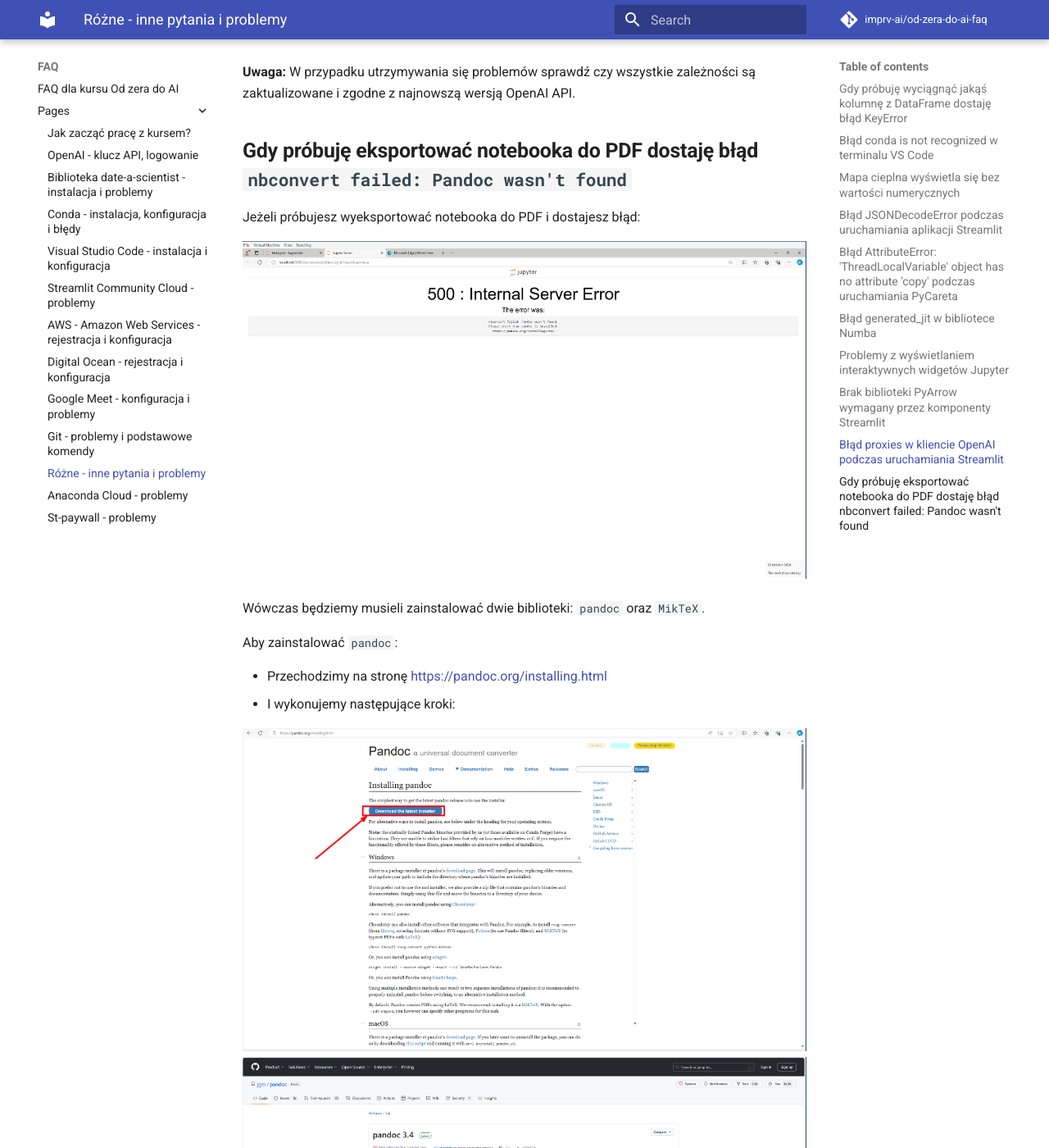
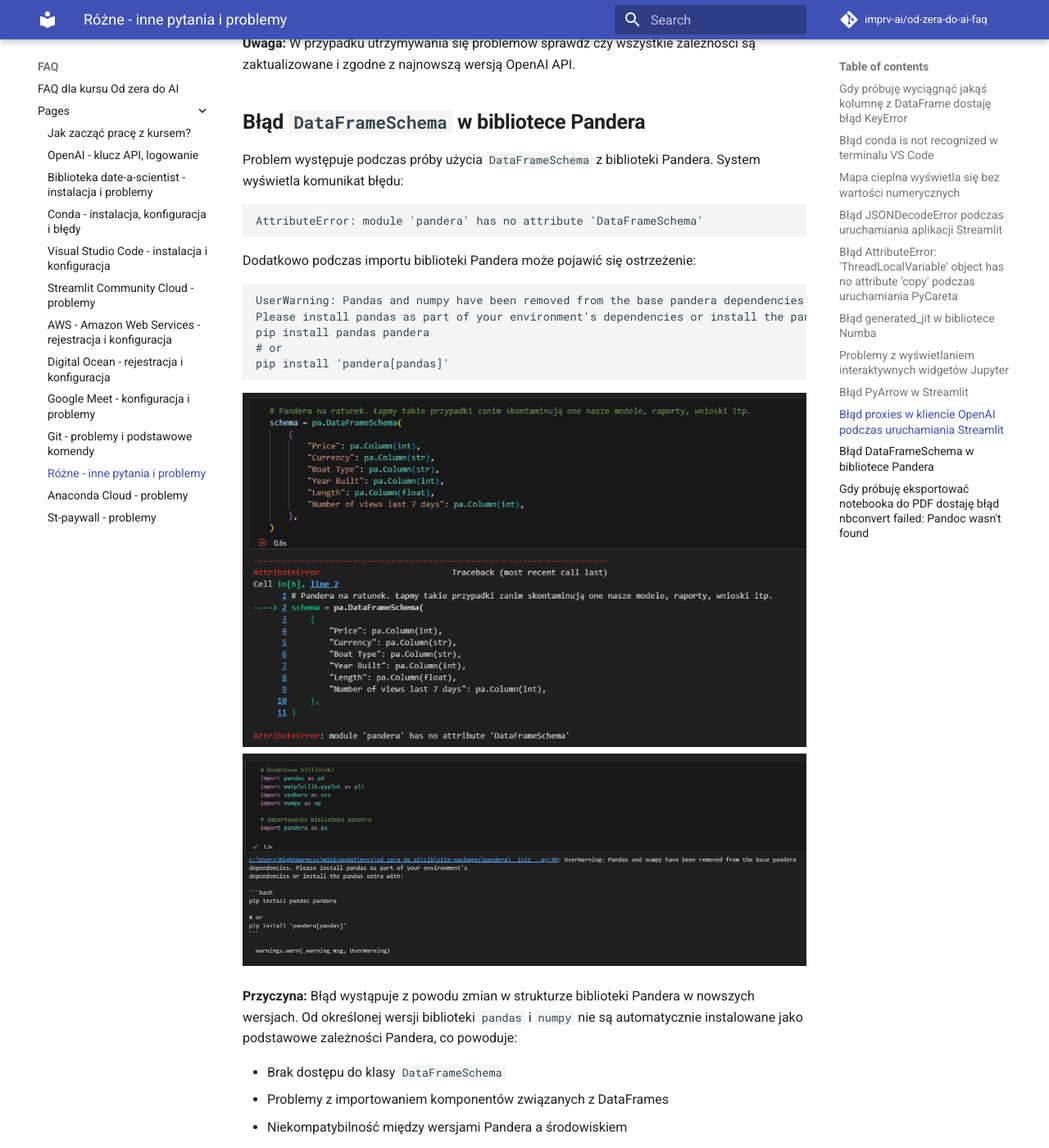
Before and after one commit to imprv-ai/od-zera-do-ai-faq, an MkDocs documentation site: the page built from docs/pages/11_misc.md, in a window 1280 px wide and 1400 px high, scrolled down 12446 px. Shown: the whole window at 82% size. Built offline with MkDocs 1.6.1 and Material for MkDocs 9.7.7, drawn with Linux system fonts in a browser that asks for light colours; comment, search, counter and statistics services are not loaded; some of the changed text lies outside the part shown.

Commit message:
Update troubleshooting section with new issues related to Pandera library, including error messages and solutions. Add images for better clarity.

````diff
--- a/docs/pages/11_misc.md
+++ b/docs/pages/11_misc.md
@@ -193,7 +193,6 @@
 pip install --upgrade numba
 ```
 
-
 ## **Problemy z wyświetlaniem interaktywnych widgetów Jupyter**
 
 Problem występuje podczas używania interaktywnych elementów (widgetów) w Jupyter Notebook/Lab. Widgety mogą nie wyświetlać się poprawnie lub wyświetlać komunikaty o błędach.
@@ -232,7 +231,7 @@
 - Uruchomić notebook w innej przeglądarce.
 
 
-## **Brak biblioteki PyArrow wymagany przez komponenty Streamlit**
+## **Błąd PyArrow w Streamlit**
 
 Problem występuje podczas uruchamiania aplikacji Streamlit używającej niestandardowych komponentów. System wyświetla komunikat błędu:
 
@@ -309,6 +308,45 @@
 
 **Uwaga:** W przypadku utrzymywania się problemów sprawdź czy wszystkie zależności są zaktualizowane i zgodne z najnowszą wersją OpenAI API.
 
+## **Błąd `DataFrameSchema` w bibliotece Pandera**
+
+Problem występuje podczas próby użycia `DataFrameSchema` z biblioteki Pandera. System wyświetla komunikat błędu:
+
+```
+AttributeError: module 'pandera' has no attribute 'DataFrameSchema'
+```
+
+Dodatkowo podczas importu biblioteki Pandera może pojawić się ostrzeżenie:
+
+```
+UserWarning: Pandas and numpy have been removed from the base pandera dependencies.
+Please install pandas as part of your environment's dependencies or install the pandas extra with:
+pip install pandas pandera
+# or
+pip install 'pandera[pandas]'
+```
+
+![](./assets/pandera__schema_error.png)
+![](./assets/pandera__import_output.png)
+
+**Przyczyna:**
+Błąd wystąpuje z powodu zmian w strukturze biblioteki Pandera w nowszych wersjach. Od określonej wersji biblioteki `pandas` i `numpy` nie są automatycznie instalowane jako podstawowe zależności Pandera, co powoduje:
+
+- Brak dostępu do klasy `DataFrameSchema`
+- Problemy z importowaniem komponentów związanych z DataFrames
+- Niekompatybilność między wersjami Pandera a środowiskiem
+
+**Rozwiązanie:**
+
+1. Upewnij się, że masz aktywne odpowiednie środowisko wirtualne.
+
+2. Zainstaluj starszą wersję Pandera (0.22.1):
+
+    ```bash
+    pip install pandera==0.22.1
+    ```
+3. Zrestartuj kernel Jupyter lub uruchom ponownie aplikację.
+
 
 ## **Gdy próbuję eksportować notebooka do PDF dostaję błąd `nbconvert failed: Pandoc wasn't found`**
 
````
Also changed, not shown: docs/pages/assets/pandera__import_output.png (added), docs/pages/assets/pandera__schema_error.png (added).
